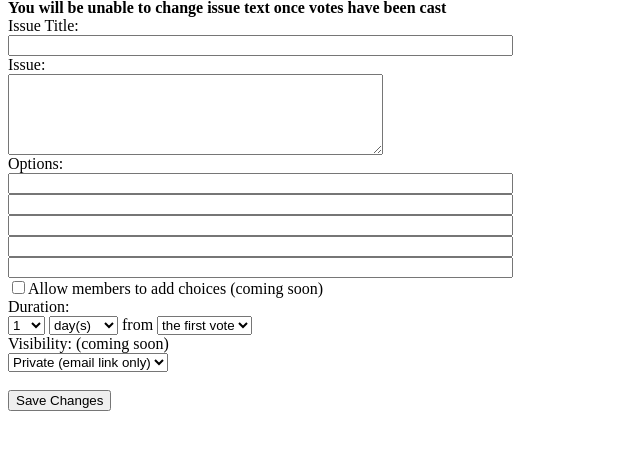
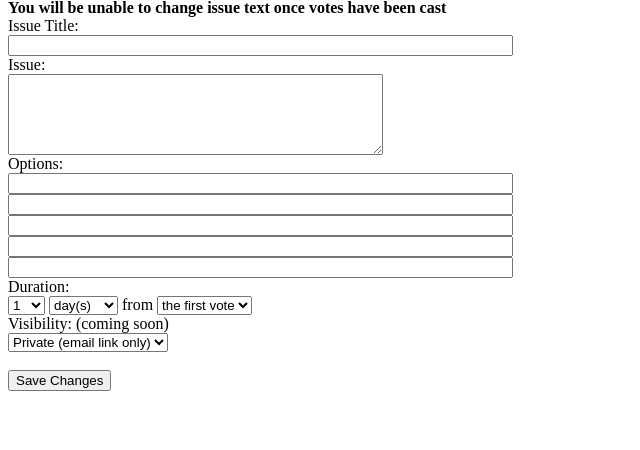
Before and after one commit to jonhull/hd-vote, a Python web app: template templates/edit.html in a window 1280 px wide. Shown: the part 165-615 px from the top of the page, without its empty margins (0-640 px from the left). Run offline with Jinja, Linux system fonts and the light colour scheme; the template is opened without the code that fills it, so the values that code supplies are empty.

Commit message:
ommented out (coming soon) things

```diff
--- a/templates/base.html
+++ b/templates/base.html
@@ -9,7 +9,7 @@
 	<body>
 		<div id="top">
 			{% if user %}
-			<span><strong>{{user.email}}</strong> | <a href="/myvotes">My Votes</a> | <a href="{{logout_url}}">Logout</a></span>
+			<span><strong>{{user.email}}</strong> <!--| <a href="/myvotes">My Votes</a> --> | <a href="{{logout_url}}">Logout</a></span>
 			{% else %}
 			<span><a style="font-weight: bold;" href="{{login_url}}">Login</a> | <a href="http://signup.hackerdojo.com/upgrade/needaccount">Need an account?</a></span>
 			{% endif %}
--- a/templates/edit.html
+++ b/templates/edit.html
@@ -17,7 +17,7 @@
 		{% for choice in issue.choices %}
 			<div>{{choice.name}}</div>
 		{% endfor %}
-		<div><input type="checkbox" name="allow_add" DISABLED/>Allow members to add choices (coming soon)</div>
+		<!-- <div><input type="checkbox" name="allow_add" DISABLED/>Allow members to add choices (coming soon)</div> -->
 
 		Duration:
 		<div>
@@ -67,7 +67,7 @@
 		<div><input type="text" name="option3" size="60" value="{{choices.2.name}}"/></div>
 		<div><input type="text" name="option4" size="60" value="{{choices.3.name}}"/></div>
 		<div><input type="text" name="option5" size="60" value="{{choices.4.name}}" /></div>
-		<div><input type="checkbox" name="allow_add"/>Allow members to add choices (coming soon)</div>
+		<!-- <div><input type="checkbox" name="allow_add"/>Allow members to add choices (coming soon)</div> -->
 		Duration:
 		<div><select name="duration_amount">
 				<option value="1">1</option>
@@ -96,6 +96,7 @@
 		Visibility: (coming soon)
 		<div><select>
 				<option selected>Private (email link only)</option>
+				<!--
 				<option>All members</option>
 				<optgroup label="Member Group">
 					<option>Events</option>
@@ -106,6 +107,7 @@
 					<option>Directors</option>
 					<option>Other Private Group</option>
 				</optgroup>
+				-->
 			</select>
 		</div>
 		</br>
--- a/templates/issue.html
+++ b/templates/issue.html
@@ -7,9 +7,11 @@
     	This issue is currently private.  You may share it by copy and pasting the following url into an email: <b>{{issueUrl}}</b>
     	{% if issue.is_active %}
 			<form method="get" action="/edit/{{issue.key.id}}"><input type = "submit" value="edit"/></form>
+			<!--
 			<form method="post">
 				<input type = "submit" value="stop voting early"/>(coming soon)
 			</form>
+			-->
     	{% endif %}
     {% endif %}
 
--- a/templates/new.html
+++ b/templates/new.html
@@ -14,7 +14,7 @@
 	<div><input type="text" name="option3" size="60"/></div>
 	<div><input type="text" name="option4" size="60"/></div>
 	<div><input type="text" name="option5" size="60"/></div>
-	<div><input type="checkbox" name="allow_add"/>Allow members to add choices (coming soon)</div>
+	<!-- <div><input type="checkbox" name="allow_add"/>Allow members to add choices (coming soon)</div> -->
 	Duration:
 	<div><select name="duration_amount">
 			<option value="1">1</option>
@@ -43,6 +43,7 @@
 	Visibility: (coming soon)
 	<div><select>
         	<option selected>Private (email link only)</option>
+        	<!--
         	<option>All members</option>
         	<optgroup label="Member Group">
         		<option>Events</option>
@@ -53,6 +54,7 @@
         		<option>Directors</option>
         		<option>Other Private Group</option>
         	</optgroup>
+        	-->
         </select>
     </div>
 	</br>
--- a/templates/overview.html
+++ b/templates/overview.html
@@ -9,6 +9,7 @@
 	<div class="success_msg"><b>{{success_msg}}</b></div>
 {% endif %}
 
+<!--
 <h3>Current Issues</h3>
 {% if user %}
 	{% for issue in issues %}
@@ -38,5 +39,6 @@
 		You have not created any issues yet
 	{% endif %}
 {% endif %}
+-->
 
 {% endblock %}
```
